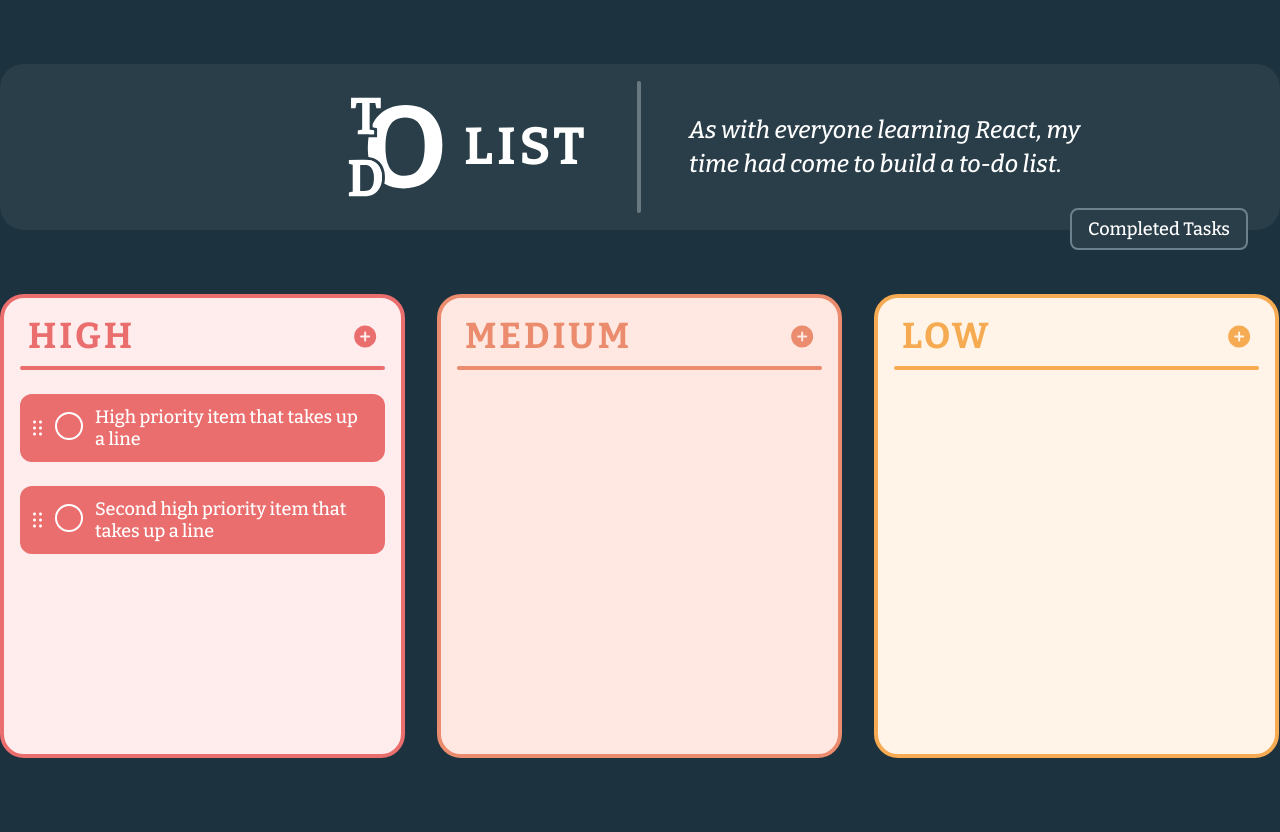
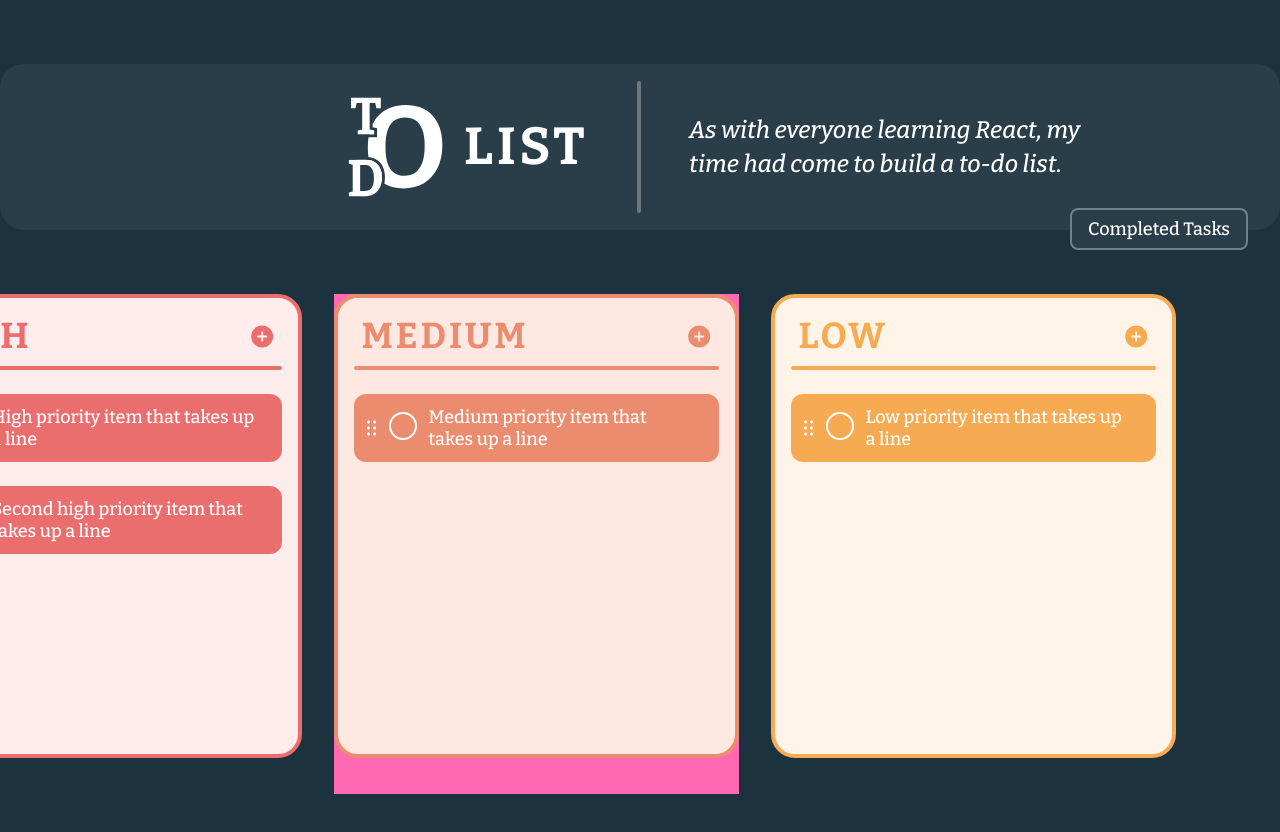
Before and after one commit to neilkurien/to-do-list, a React (Create React App) app: page / in a window 1280 px wide. Shown: the top 832 px of the page. Built offline with nearby package versions, Linux system fonts and the light colour scheme.

Commit message:
almost there

```diff
--- a/src/styles/_priority-board.scss
+++ b/src/styles/_priority-board.scss
@@ -59,9 +59,9 @@
 	}
 }
 
-.High {
+.priority-board.High {
 	top: 0;
-	left: 0;
+	left: -437px;
 	z-index: 10;
 	background-color: $light-red;
 	border: 4px solid $red;
@@ -79,9 +79,9 @@
 	}
 }
 
-.Medium {
+.priority-board.Medium {
 	top: 0;
-	left: 437px;
+	left: 0px;
 	z-index: 5;
 	background-color: $light-orange;
 	border: 4px solid $orange;
@@ -99,9 +99,9 @@
 	}
 }
 
-.Low {
+.priority-board.Low {
 	top: 0;
-	left: 874px;
+	left: 437px;
 	z-index: 0;
 	background-color: $light-yellow;
 	border: 4px solid $yellow;
--- a/src/styles/app.scss
+++ b/src/styles/app.scss
@@ -79,53 +79,60 @@ button {
 	height: 500px;
 	margin: 64px 0;
 	overflow: visible;
-
-	//background-color: $green;
-	position: relative;
+	display: flex;
+	transition: all 0.75s ease;
 }
 
 .priority-board-container {
-	width: 100%;
-	//background-color: hotpink;
+	width: 405px;
+	margin: 0 auto;
+	background-color: hotpink;
 	height: inherit;
+	position: relative;
+	left: 216px;
+	transition: all 0.75s ease;
 }
 
 .done-board-container {
 	//background-color: purple;
 	width: 405px;
 	height: inherit;
-	position: absolute;
-	top: 0;
-	right: 0;
 }
 
-.priority-board.Done {
+.done-board-container {
 	width: 405px;
+	right: 0;
+	z-index: -5;
+	margin: 0 auto;
 	min-height: inherit;
 	max-height: inherit;
-	display: none;
+	transform: translateX(100px);
+	opacity: 0;
+	transition: all 0.75s ease;
 }
 
 .board-container.show-done {
 	.priority-board-container {
+		left: 0;
 		.priority-board.High {
 			z-index: 10;
 			top: -16px;
-			left: 421px;
+			left: -16px;
 		}
 		.priority-board.Medium {
 			z-index: 5;
 			top: 0;
-			left: 437px;
+			left: 0;
 		}
 		.priority-board.Low {
 			z-index: 0;
 			top: 16px;
-			left: 453px;
+			left: 16px;
 		}
 	}
-	.priority-board.Done {
-		display: block;
+	.done-board-container {
+		transform: translateX(0);
+		opacity: 1;
 	}
 }
 
```
